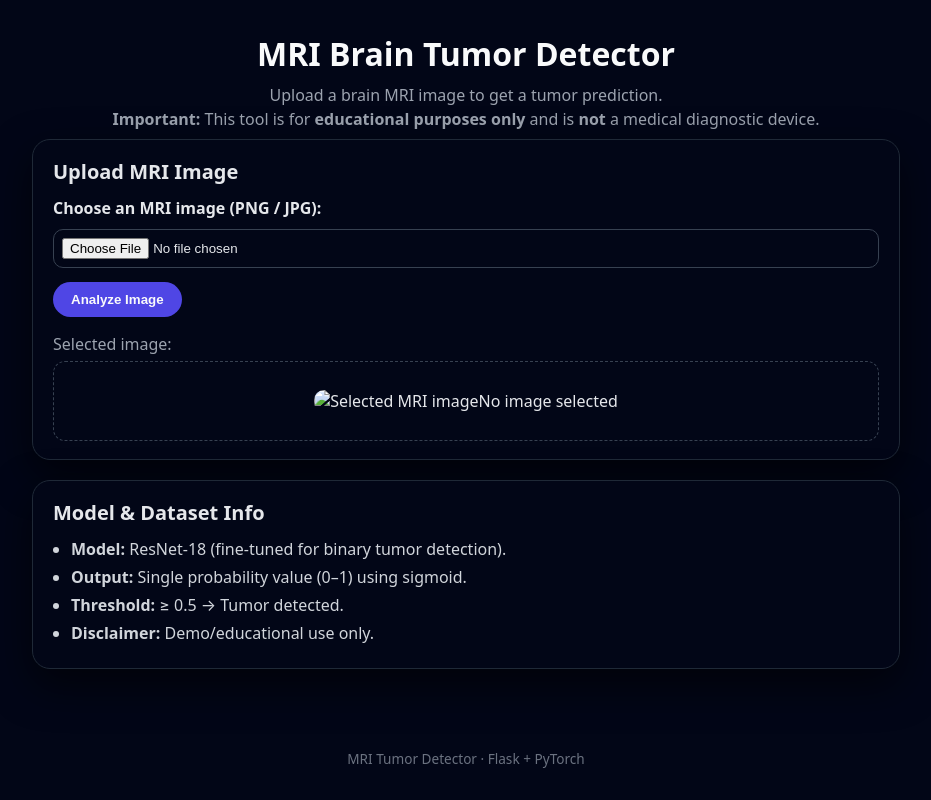
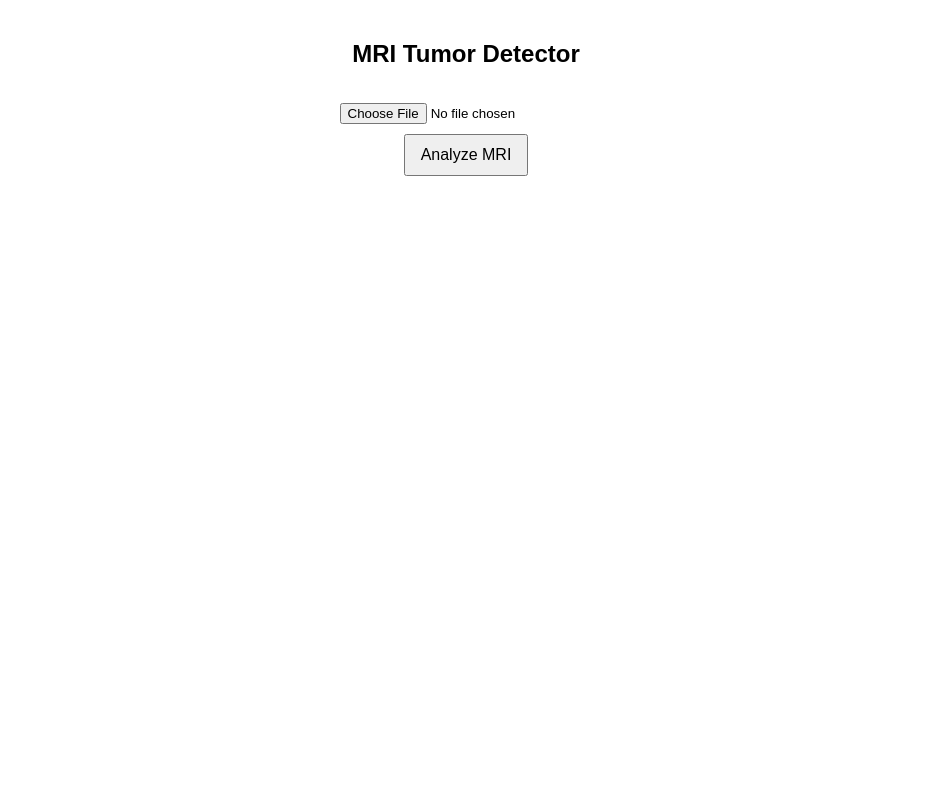
Before and after one commit to Sheida-Ebrahimi/MRI-tumor-detector, a Flask app: page / in a window 1280 px wide. Shown: the whole page, without its empty margins (174-1105 px from the left). Run offline with Flask 3, Linux system fonts and the light colour scheme.

Commit message:
Update index.html

```diff
--- a/templates/index.html
+++ b/templates/index.html
@@ -1,125 +1,29 @@
 <!DOCTYPE html>
-<html lang="en">
+<html>
 <head>
-    <meta charset="UTF-8">
-    <title>MRI Brain Tumor Detector</title>
-    <link rel="stylesheet" href="{{ url_for('static', filename='style.css') }}">
+  <title>MRI Tumor Detector</title>
+  <style>
+    body { font-family: Arial; margin: 40px; }
+    .container { max-width: 400px; margin: auto; text-align: center; }
+    .result { margin-top: 20px; font-size: 22px; font-weight: bold; }
+    button { padding: 10px 15px; margin-top: 10px; font-size: 16px; cursor: pointer; }
+    input[type="file"] { margin-top: 15px; }
+  </style>
 </head>
 
 <body>
-<div class="page">
+  <div class="container">
+    <h2>MRI Tumor Detector</h2>
 
-    <!-- Header -->
-    <header class="header">
-        <h1>MRI Brain Tumor Detector</h1>
-        <p class="subtitle">
-            Upload a brain MRI image to get a tumor prediction.<br>
-            <strong>Important:</strong> This tool is for <strong>educational purposes only</strong> and is
-            <strong>not</strong> a medical diagnostic device.
-        </p>
-    </header>
+    <form method="POST" enctype="multipart/form-data">
+      <input type="file" name="file" required>
+      <br>
+      <button type="submit">Analyze MRI</button>
+    </form>
 
-    <main class="main">
-
-        <!-- Upload Section -->
-        <section class="card">
-            <h2>Upload MRI Image</h2>
-
-            <form action="/" method="POST" enctype="multipart/form-data" class="upload-form">
-                <label for="file">Choose an MRI image (PNG / JPG):</label>
-                <input type="file" id="file" name="file" accept="image/*" required>
-
-                <button type="submit">Analyze Image</button>
-            </form>
-
-            <!-- Image Preview -->
-            <div class="preview">
-                <p class="preview-title">Selected image:</p>
-
-                <div class="preview-box">
-                    <img id="preview-img"
-                         {% if image_url %}
-                             src="{{ image_url }}"
-                         {% endif %}
-                         alt="Selected MRI image">
-
-                    {% if not image_url %}
-                        <span class="placeholder-text">No image selected</span>
-                    {% endif %}
-                </div>
-            </div>
-        </section>
-
-        <!-- Prediction Result -->
-        {% if result %}
-        <section class="card result
-            {% if 'TUMOR DETECTED' in result %}
-                result-danger
-            {% else %}
-                result-safe
-            {% endif %}">
-            <h2>Prediction Result</h2>
-            <p class="result-text">{{ result }}</p>
-            <p class="result-note">
-                Confidence is the probability estimated by the model.
-            </p>
-        </section>
-        {% endif %}
-
-        {% if heatmap_url %}
-        <section class="card">
-            <h2>Tumor Activation Map (Grad-CAM)</h2>
-            <p class="result-note">
-                This heatmap shows the MRI regions the model focuses on when predicting a tumor.
-            </p>
-
-            <div class="preview-box">
-                <img src="{{ heatmap_url }}" alt="Grad-CAM tumor heatmap">
-            </div>
-        </section>
-        {% endif %}
-
-        <!-- Model Info -->
-        <section class="card">
-            <h2>Model & Dataset Info</h2>
-            <ul class="info-list">
-                <li><strong>Model:</strong> ResNet-18 (fine-tuned for binary tumor detection).</li>
-                <li><strong>Output:</strong> Single probability value (0–1) using sigmoid.</li>
-                <li><strong>Threshold:</strong> ≥ 0.5 → Tumor detected.</li>
-                <li><strong>Disclaimer:</strong> Demo/educational use only.</li>
-            </ul>
-        </section>
-
-    </main>
-
-    <footer class="footer">
-        <p>MRI Tumor Detector · Flask + PyTorch</p>
-    </footer>
-
-</div>
-
-
-<script>
-    const fileInput = document.getElementById('file');
-    const previewImg = document.getElementById('preview-img');
-
-    fileInput.addEventListener('change', function () {
-        const file = this.files[0];
-
-        if (!file) {
-            previewImg.src = "";
-            previewImg.alt = "No image selected";
-            return;
-        }
-
-        const reader = new FileReader();
-        reader.onload = function (e) {
-            previewImg.src = e.target.result;
-            previewImg.alt = "Selected MRI image";
-        };
-        reader.readAsDataURL(file);
-    });
-</script>
-
+    {% if result %}
+      <div class="result">{{ result }}</div>
+    {% endif %}
+  </div>
 </body>
 </html>
```
